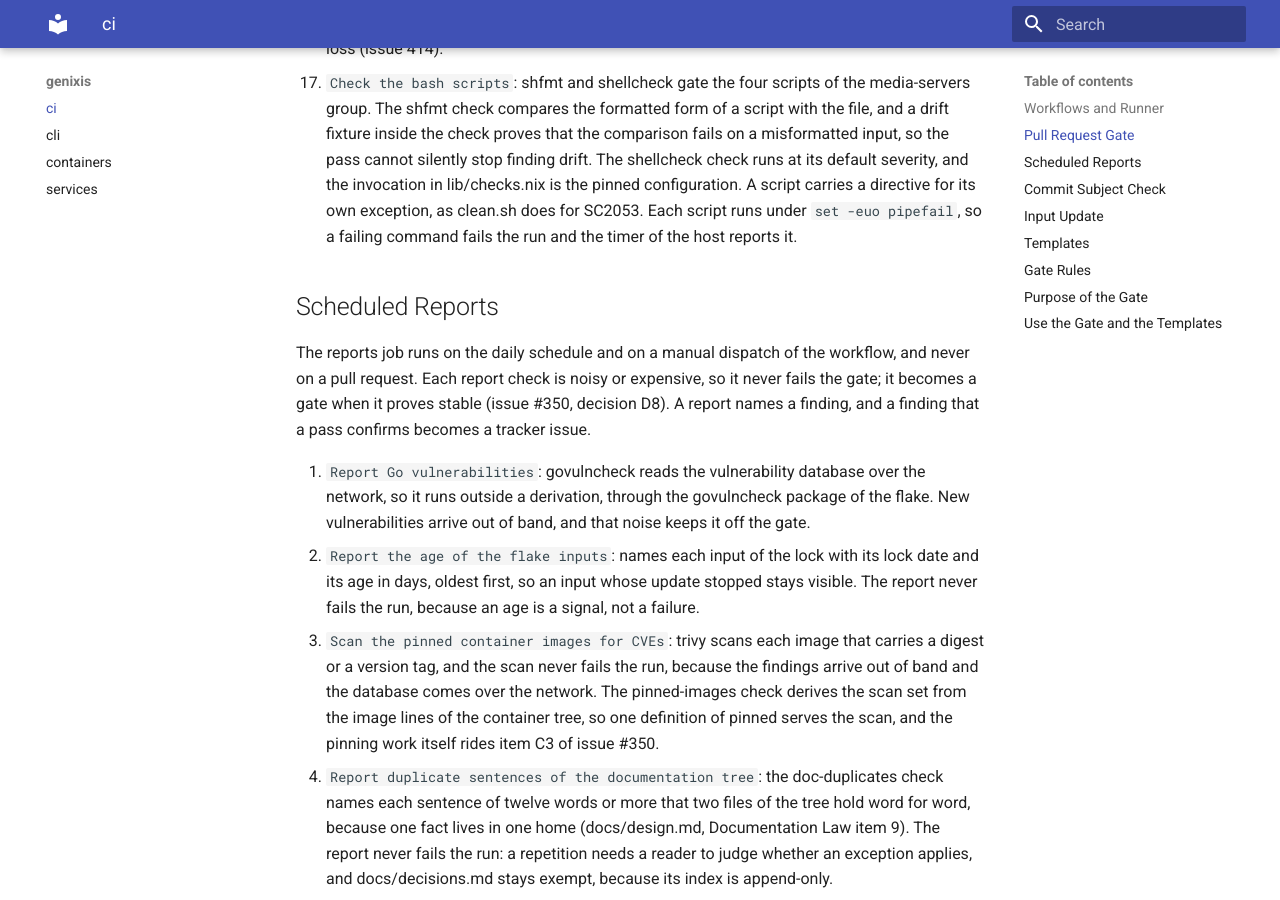
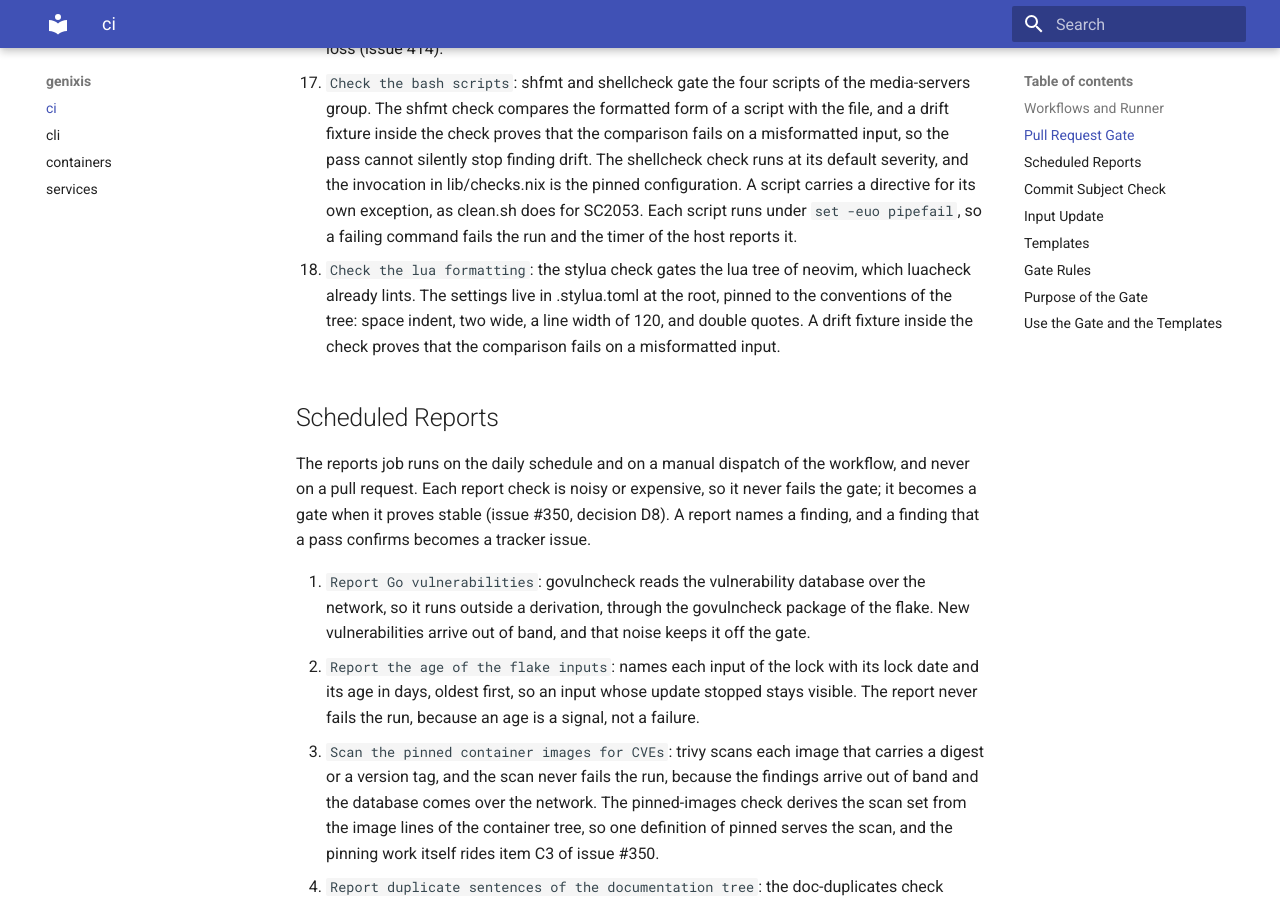
Before and after one commit to Jracon/genixis, an MkDocs documentation site: the page built from docs/ci.md, in a window 1280 px wide and 900 px high, scrolled down 2795 px. Built offline with MkDocs 1.6.1 and Material for MkDocs 9.7.7, drawn with Linux system fonts in a browser that asks for light colours.

Commit message:
feat: stylua gates the formatting of the nvim lua tree
The lua tree had a lint pass but no format pass, and stylua sat in the devShell only, so no pull request failed on a formatting drift (issue 426). The settings live in .stylua.toml at the root, pinned to the conventions that the tree already holds: space indent two wide, a line width of 120 beside the luacheck limit, and double quotes. A drift fixture inside the check proves that the comparison fails on a misformatted input, so the pass cannot silently stop finding drift.

The tree needed four joins of hand-wrapped calls that fit the pinned line width; the calls over the width keep their per-argument form.

Co-Authored-By: Claude Code <noreply@anthropic.com>

```diff
--- a/docs/ci.md
+++ b/docs/ci.md
@@ -34,6 +34,7 @@ Each check derivation lives in lib/checks.nix, so the `Check flake` step builds
 15. `Gate the playlist generator fixture`: the playlist-fixture check runs playlist_generator.sh of the media-servers group against a fixture tree, with the one deployed playlist prefix of a copy rewritten to that tree, because the sandbox of a derivation cannot write /mnt. The fixture covers a relative and an absolute manifests directory, a relative manifest file, the call without an argument, the PLAYLIST_DIRECTORY override of the playlists root with the log line that names the root, a two-entry manifest that one run writes and a rerun replaces, the skip branches of a no-match line and a double-match line, a library path with an XML special character, and the empty-directory exit. The check landed with the fix of the relative manifests directory, so no gate run held the defect (issue 401).
 16. `Gate the clean script fixture`: the clean-fixture check runs clean.sh of the media-servers group against a fixture tree in a dry run and a wet run. The script needs no store-forced adaptation, so the fixture runs the repository file itself, which the installed media-clean command copies verbatim. The fixture covers the probe surface of the ingestion pull: a dry run lists each candidate file once and logs it once, the wet run deletes the stray files and keeps the videos, the sidecars, the thumbs, and the posters, a season without a video and a folder without a video keep their files, and a missing season poster draws its warning. It also holds the edges of the deduplication: a directory is never a removal candidate, and the season number pads to two digits without grep and awk, also under a leading zero. A movie folder with a bracket group in its video name keeps its sidecar, its thumb, and its subtitle through the wet run, and the family match of the bracket entry stays pinned. The check landed with the deduplication, so no gate run held the double listing (issue 397). The bracket edge landed with the exact comparison of the keep helper, so no gate run held the sidecar loss (issue 414).
 17. `Check the bash scripts`: shfmt and shellcheck gate the four scripts of the media-servers group. The shfmt check compares the formatted form of a script with the file, and a drift fixture inside the check proves that the comparison fails on a misformatted input, so the pass cannot silently stop finding drift. The shellcheck check runs at its default severity, and the invocation in lib/checks.nix is the pinned configuration. A script carries a directive for its own exception, as clean.sh does for SC2053. Each script runs under `set -euo pipefail`, so a failing command fails the run and the timer of the host reports it.
+18. `Check the lua formatting`: the stylua check gates the lua tree of neovim, which luacheck already lints. The settings live in .stylua.toml at the root, pinned to the conventions of the tree: space indent, two wide, a line width of 120, and double quotes. A drift fixture inside the check proves that the comparison fails on a misformatted input.
 
 ## Scheduled Reports
 
```
Also changed, not shown: .stylua.toml (added), 6 other files.
